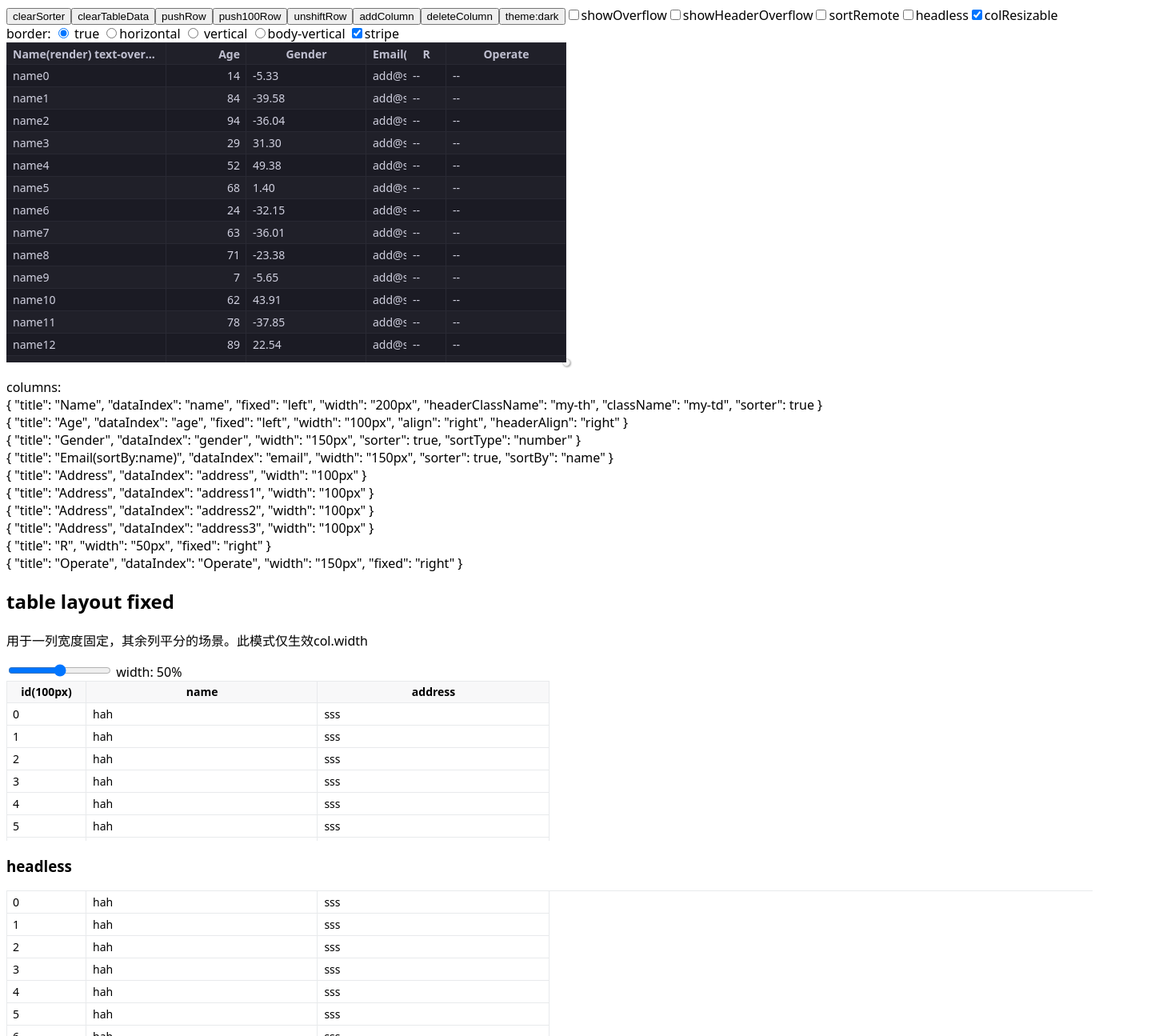
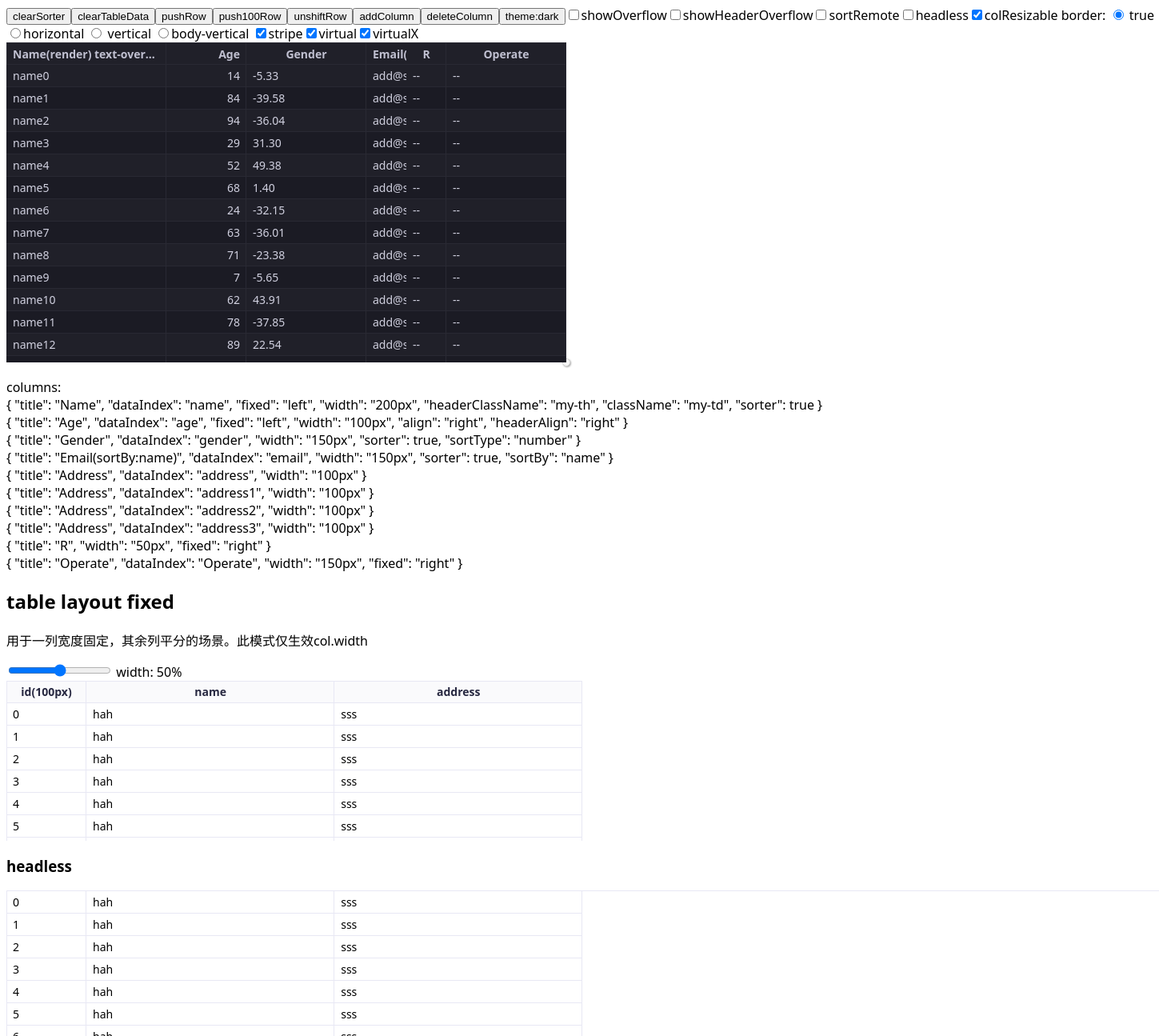
Before and after one commit to ja-plus/stk-table-vue, a Vue app: page / in a window 1280 px wide. Shown: the top 1295 px of the page at 80% size, 1449 px wide, since content can reach past the window. Built offline with nearby package versions, Linux system fonts and the light colour scheme.

Commit message:
add scroll-x event

```diff
--- a/src/StkTable/StkTable.vue
+++ b/src/StkTable/StkTable.vue
@@ -113,7 +113,7 @@
                     <!-- 这个th用于横向虚拟滚动表格右边距 width、maxWidth 用于兼容低版本浏览器-->
                     <th
                         v-if="virtualX_on"
-                        style="padding: 0"
+                        class="virtual-x-right"
                         :style="{
                             minWidth: virtualX_offsetRight + 'px',
                             width: virtualX_offsetRight + 'px',
@@ -332,6 +332,8 @@ const emits = defineEmits<{
     (e: 'header-cell-click', ev: MouseEvent, col: StkTableColumn<DT>): void;
     /** 表格滚动事件 */
     (e: 'scroll', ev: Event, data: { startIndex: number; endIndex: number }): void;
+    /** 表格横向滚动事件 */
+    (e: 'scroll-x', ev: Event): void;
     /** 表头列拖动事件 */
     (e: 'col-order-change', dragStartKey: string, targetColKey: string): void;
     /** 表头列拖动开始 */
@@ -639,14 +641,20 @@ function onTableScroll(e: Event) {
 
     // 此处可优化，因为访问e.target.scrollXX消耗性能
     const { scrollTop, scrollLeft } = e.target as HTMLElement;
+    const isYScroll = scrollTop !== virtualScroll.value.scrollTop;
+    const isXScroll = scrollLeft !== virtualScrollX.value.scrollLeft;
     // 纵向滚动有变化
-    if (scrollTop !== virtualScroll.value.scrollTop) virtualScroll.value.scrollTop = scrollTop;
+    if (isYScroll) {
+        virtualScroll.value.scrollTop = scrollTop;
+    }
     if (virtual_on.value) {
         updateVirtualScrollY(scrollTop);
     }
 
     // 横向滚动有变化
-    if (scrollLeft !== virtualScrollX.value.scrollLeft) virtualScrollX.value.scrollLeft = scrollLeft;
+    if (isXScroll) {
+        virtualScrollX.value.scrollLeft = scrollLeft;
+    }
     if (virtualX_on.value) {
         updateVirtualScrollX(scrollLeft);
     }
@@ -654,7 +662,12 @@ function onTableScroll(e: Event) {
         startIndex: virtualScroll.value.startIndex,
         endIndex: virtualScroll.value.endIndex,
     };
-    emits('scroll', e, data);
+    if (isYScroll) {
+        emits('scroll', e, data);
+    }
+    if (isXScroll) {
+        emits('scroll-x', e);
+    }
 }
 
 /** tr hover事件 */
--- a/src/StkTable/style.less
+++ b/src/StkTable/style.less
@@ -10,11 +10,11 @@
     --row-height: 28px;
     --cell-padding-x: 8px;
     --resize-handle-width: 4px;
-    --border-color: #e8eaec;
+    --border-color: #e8e8f4;
     --border-width: 1px;
     --td-bgc: #fff;
-    --th-bgc: #f8f8f9;
-    --th-color: #000;
+    --th-bgc: #fafafc;
+    --th-color: #272841;
     --tr-active-bgc: rgb(230, 247, 255);
     --tr-hover-bgc: rgba(230, 247, 255, 0.7);
     --bg-border-top: linear-gradient(180deg, var(--border-color) var(--border-width), transparent var(--border-width));
@@ -23,14 +23,14 @@
     --bg-border-left: linear-gradient(90deg, var(--border-color) var(--border-width), transparent var(--border-width));
     --highlight-color: #71a2fd;
     /* 斑马纹颜色*/
-    --stripe-bgc: #f8f8f9;
+    --stripe-bgc: #fafafc;
 
-    --sort-arrow-color: #5d5f69;
+    --sort-arrow-color: #757699;
     --sort-arrow-hover-color: #8f90b5;
     --sort-arrow-active-color: #1b63d9;
     --sort-arrow-active-sub-color: #cbcbe1;
     /** 列宽拖动指示器颜色 */
-    --col-resize-indicator-color: #cbcbe1;
+    --col-resize-indicator-color: #87879c;
 
     position: relative;
     overflow: auto;
@@ -137,6 +137,15 @@
 
         &.virtual-x {
             .stk-table-main {
+                .virtual-x-left {
+                    background: none;
+                    pointer-events: none;;
+                }
+                .virtual-x-right {
+                    padding: 0;
+                    background: none;
+                    pointer-events: none;;
+                }
                 thead tr:first-child .virtual-x-left+th {
                     /* 横向虚拟滚动时，左侧第一个单元格加上border-left*/
                     background-image: var(--bg-border-top), var(--bg-border-right), var(--bg-border-bottom), var(--bg-border-left);
@@ -177,7 +186,7 @@
     .column-resize-indicator {
         width: 0;
         height: 100%;
-        border-left: 1px dashed var(--col-resize-indicator-color);
+        border-left: 2px solid var(--col-resize-indicator-color);
         position: absolute;
         z-index: 10;
         display: none;
--- a/src/StkTable/useVirtualScroll.ts
+++ b/src/StkTable/useVirtualScroll.ts
@@ -204,7 +204,7 @@ export function useVirtualScroll<DT extends Record<string, any>>({ tableContaine
         // -----
         colWidthSum = 0;
         let endIndex = headerLength;
-        for (let colIndex = startIndex; colIndex < headerLength - 1; colIndex++) {
+        for (let colIndex = startIndex; colIndex < headerLength; colIndex++) {
             const col = tableHeaderLast.value[colIndex];
             colWidthSum += getCalcWidth(col);
             // 列宽大于容器宽度则停止
@@ -212,6 +212,9 @@ export function useVirtualScroll<DT extends Record<string, any>>({ tableContaine
                 endIndex = colIndex + 2; // TODO:预渲染的列数
                 break;
             }
+        }
+        if (endIndex > headerLength) {
+            endIndex = headerLength;
         }
         Object.assign(virtualScrollX.value, { startIndex, endIndex, offsetLeft });
     }
--- a/test/StkTableTest.vue
+++ b/test/StkTableTest.vue
@@ -19,6 +19,8 @@
         <input v-model="props.bordered" type="radio" name="border" value="v" /> vertical
         <input v-model="props.bordered" type="radio" name="border" value="body-v" />body-vertical
         <label><input v-model="props.stripe" type="checkbox" />stripe</label>
+        <label><input v-model="props.virtual" type="checkbox" />virtual</label>
+        <label><input v-model="props.virtualX" type="checkbox" />virtualX</label>
     </div>
     <div ref="stkTableParent" class="stk-table-parent">
         <StkTable
@@ -171,16 +173,14 @@ export default {
                     // },
                 },
             ],
-            dataSource: new Array(150)
-                .fill(0)
-                .map((it, i) => ({
-                    name: 'name' + i,
-                    age: Math.ceil(Math.random() * 100),
-                    email: 'add@sa.com',
-                    gender: Number(Math.random() * 100 - 50).toFixed(2),
-                    address: 'ahshshsshshhs',
-                }))
-                .concat(new Array(20000).fill({})),
+            dataSource: new Array(30).fill(0).map((it, i) => ({
+                name: 'name' + i,
+                age: Math.ceil(Math.random() * 100),
+                email: 'add@sa.com',
+                gender: Number(Math.random() * 100 - 50).toFixed(2),
+                address: 'ahshshsshshhs',
+            })),
+            // .concat(new Array(100).fill({})),
             addIndex: 0,
             docTableColumns: [
                 { title: '字段', dataIndex: 'key' },
@@ -275,7 +275,8 @@ export default {
                 { key: 'sort-change', desc: '筛选改变', value: '(e:MouseEvent,row,col,sortedData:any[]):void' },
                 { key: 'cell-click', desc: '单元格单击', value: '(e:MouseEvent,row,col):void' },
                 { key: 'header-cell-click', desc: '表头单元格单击', value: '(e:MouseEvent,row,col):void' },
-                { key: 'scroll', desc: '滚动', value: '(e:MouseEvent):void' },
+                { key: 'scroll', desc: '滚动', value: '(e:MouseEvent, data:{startIndex:number, endIndex:number}):void' },
+                { key: 'scroll-x', desc: '横向滚动', value: '(e:MouseEvent):void' },
                 {
                     key: 'col-order-change',
                     desc: '表头拖动改变列顺序时',
```
Also changed, not shown: 2 other files (tests, documents, lock files or other folders).
